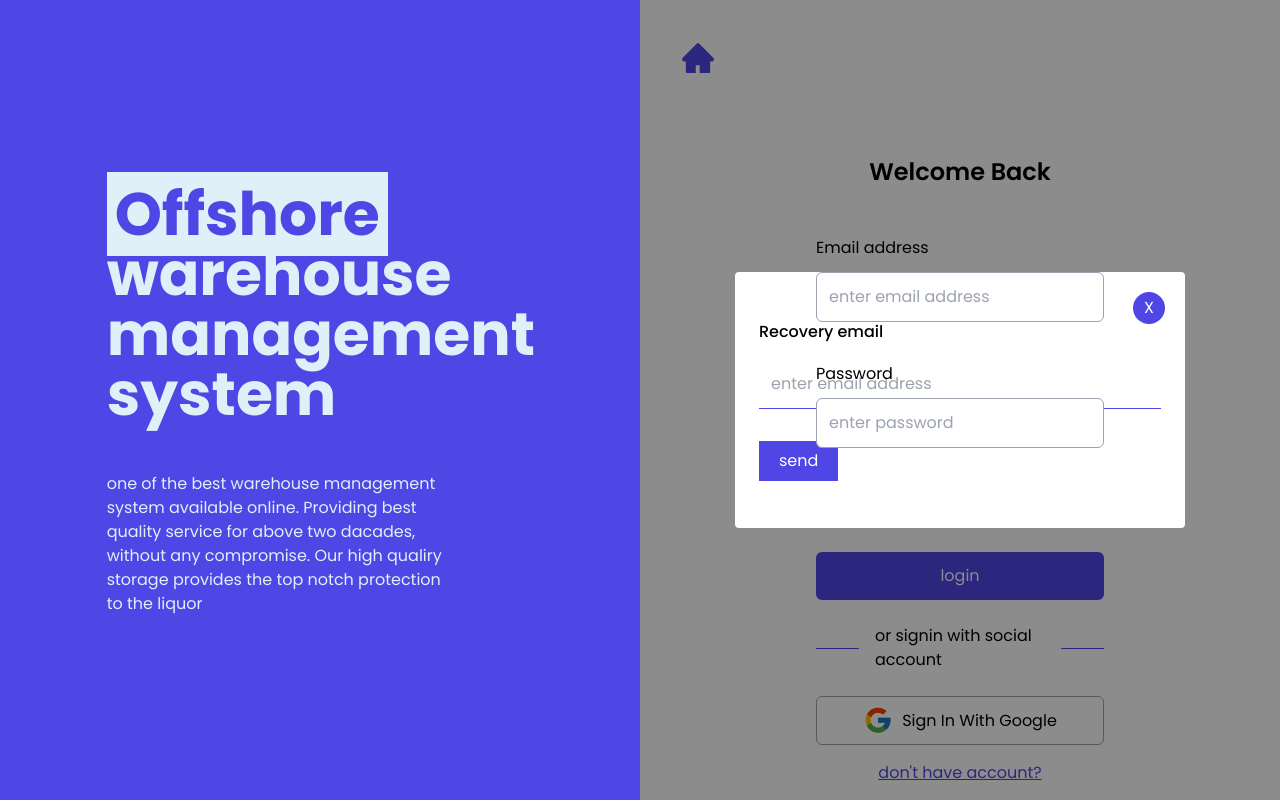
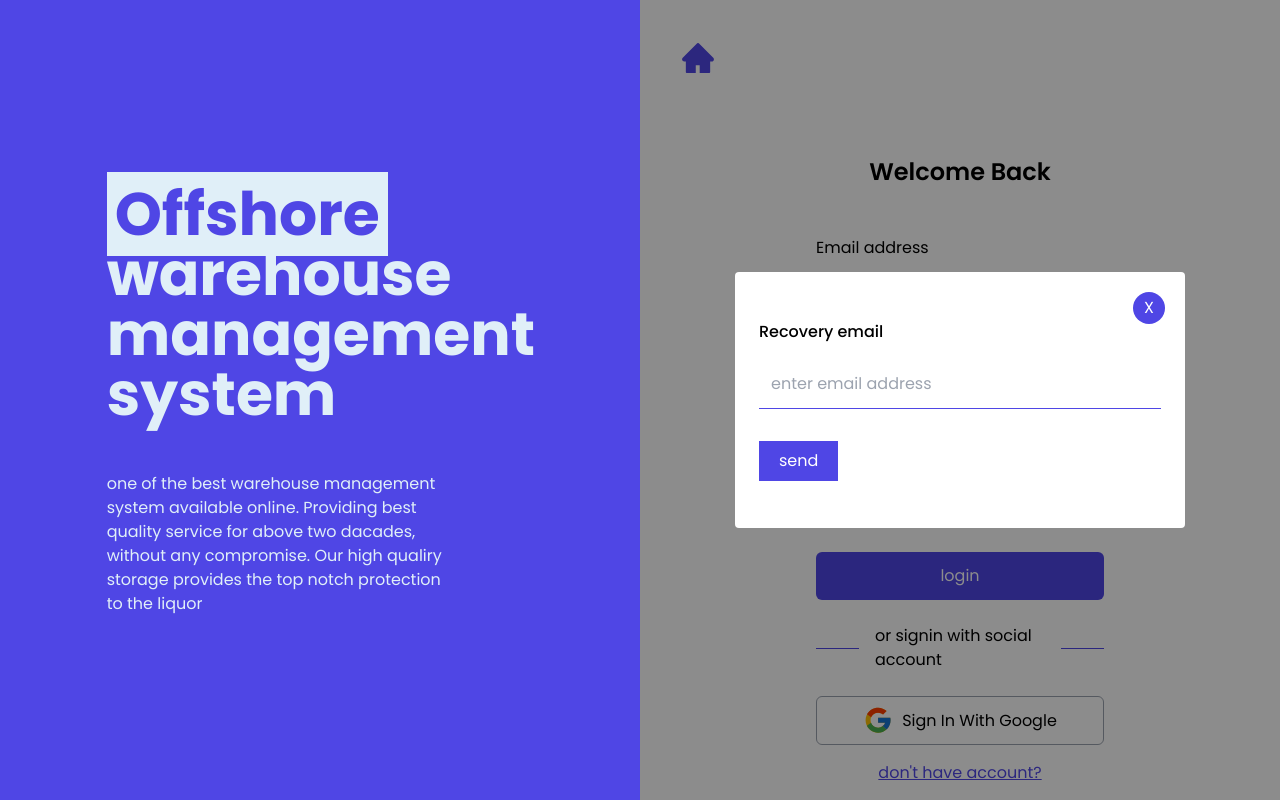
Before and after one commit to sab-bee/offshore-warehouse, a React (Create React App) app: page /user/login in a window 1280 px wide. Both pictures are taken after a click on the element "forgot password". Built offline with nearby package versions, Linux system fonts and the light colour scheme; no server answers.

Commit message:
z index change

```diff
--- a/src/components/Login/Login.jsx
+++ b/src/components/Login/Login.jsx
@@ -44,7 +44,7 @@
       <AnimatePresence exitBeforeEnter>
         {resetForm && (
           <motion.div
-            className='w-full h-screen bg-[rgba(0,0,0,0.45)] fixed top-0'
+            className='w-full h-screen bg-[rgba(0,0,0,0.45)] fixed top-0 z-10'
             initial={{ opacity: 0 }}
             animate={{ opacity: 1 }}
             transition={{ duration: 0.3, ease: 'easeOut' }}
--- a/src/pages/About/About.jsx
+++ b/src/pages/About/About.jsx
@@ -15,7 +15,7 @@
           >
             <div className='lg:w-3/5 mx-auto'>
               <button
-                className='bg-primary text-white p-4 rounded'
+                className={`${arrange || "animate-bounce"} bg-primary text-white p-4 rounded `}
                 onClick={() => setArrange(!arrange)}
               >
                 {arrange ? 'unorganize' : 'organize'}
```
